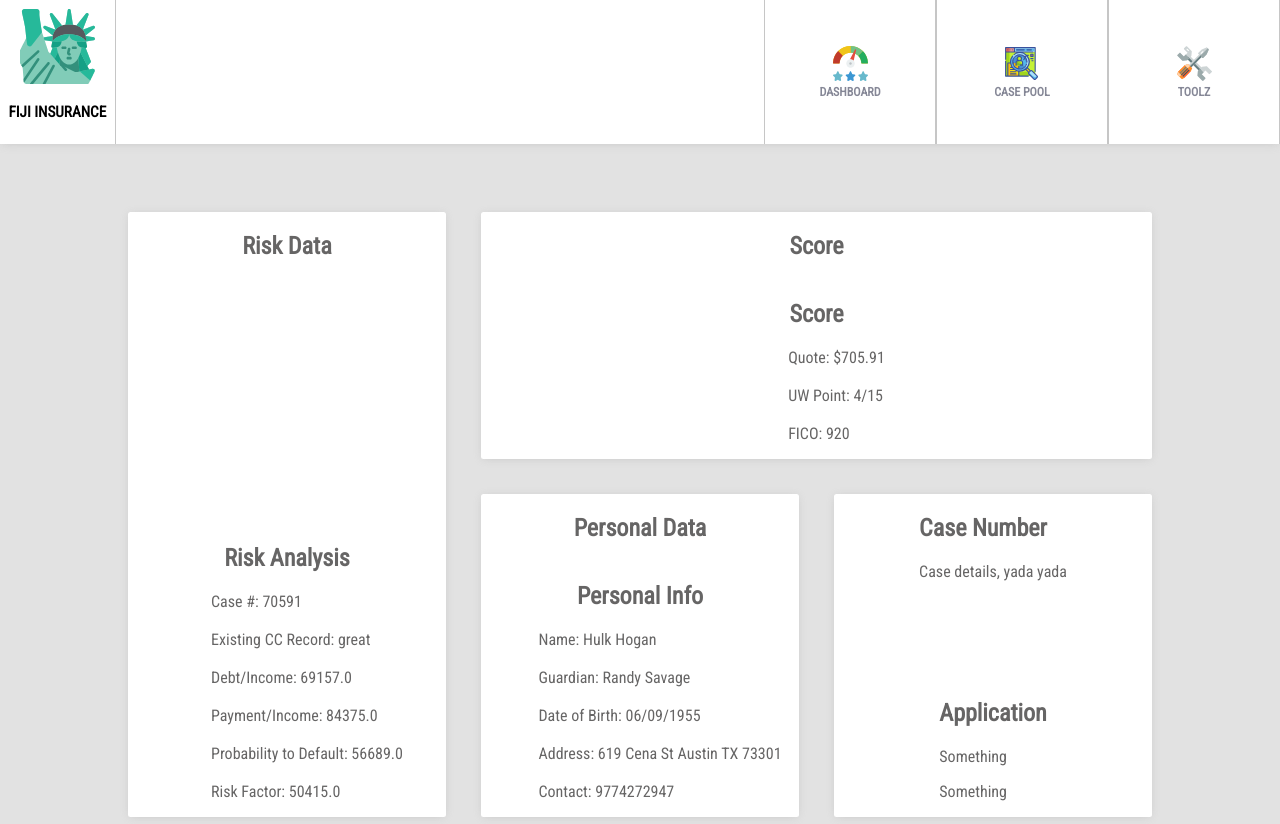
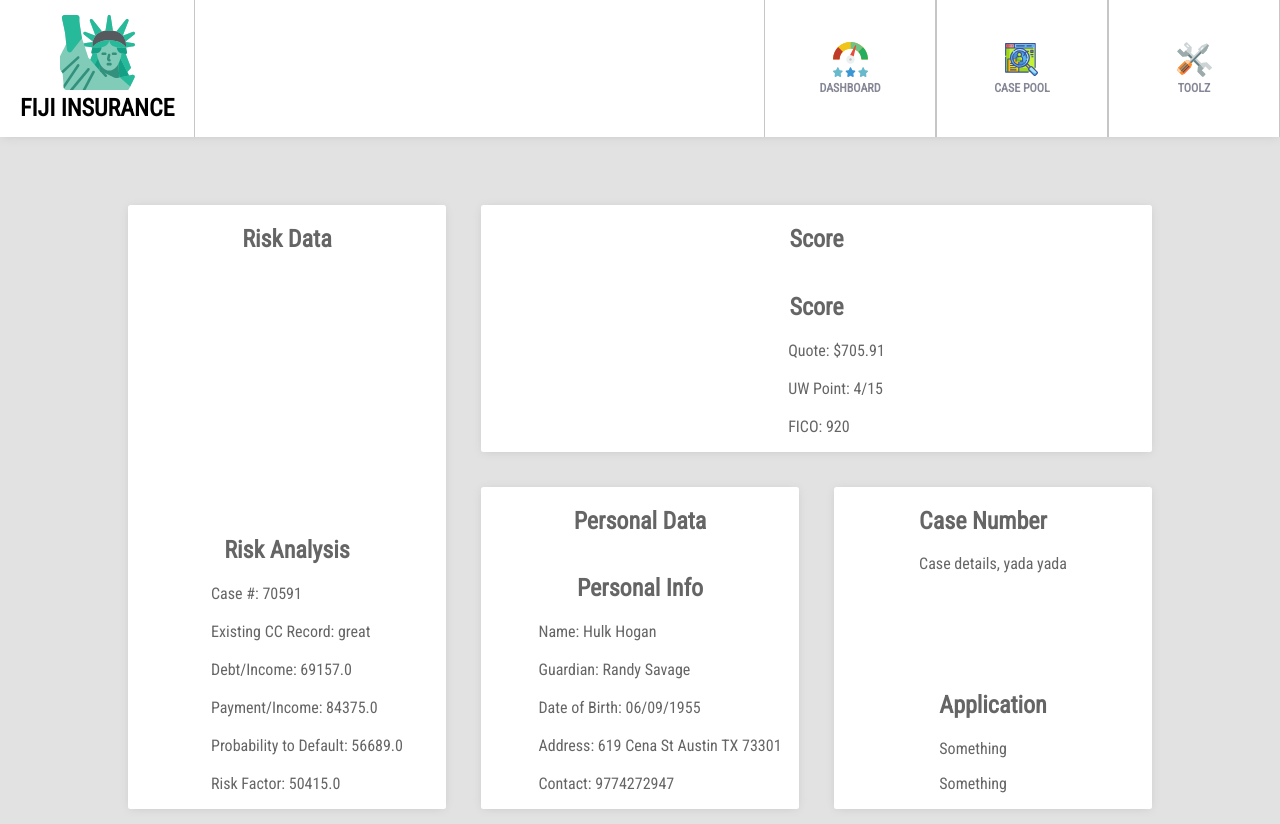
Before and after one commit to ashhkim/javaAPI, an Angular app: page / in a window 1280 px wide. Built offline with nearby package versions, Linux system fonts and the light colour scheme.

Commit message:
Fixed Logo

```diff
--- a/src/app/app.component.scss
+++ b/src/app/app.component.scss
@@ -96,12 +96,13 @@
 
       flex-direction: column;
 
-      padding: 8.5px;
+      padding: 15px 20px;
   }
 
   #logo-wrap-redirect p{
       text-align: center;
-      font-size: .95rem;
+      font-size: 1.5rem;
+      margin:0;
       text-transform: uppercase !important;
       font-weight: 600;
   }
```
